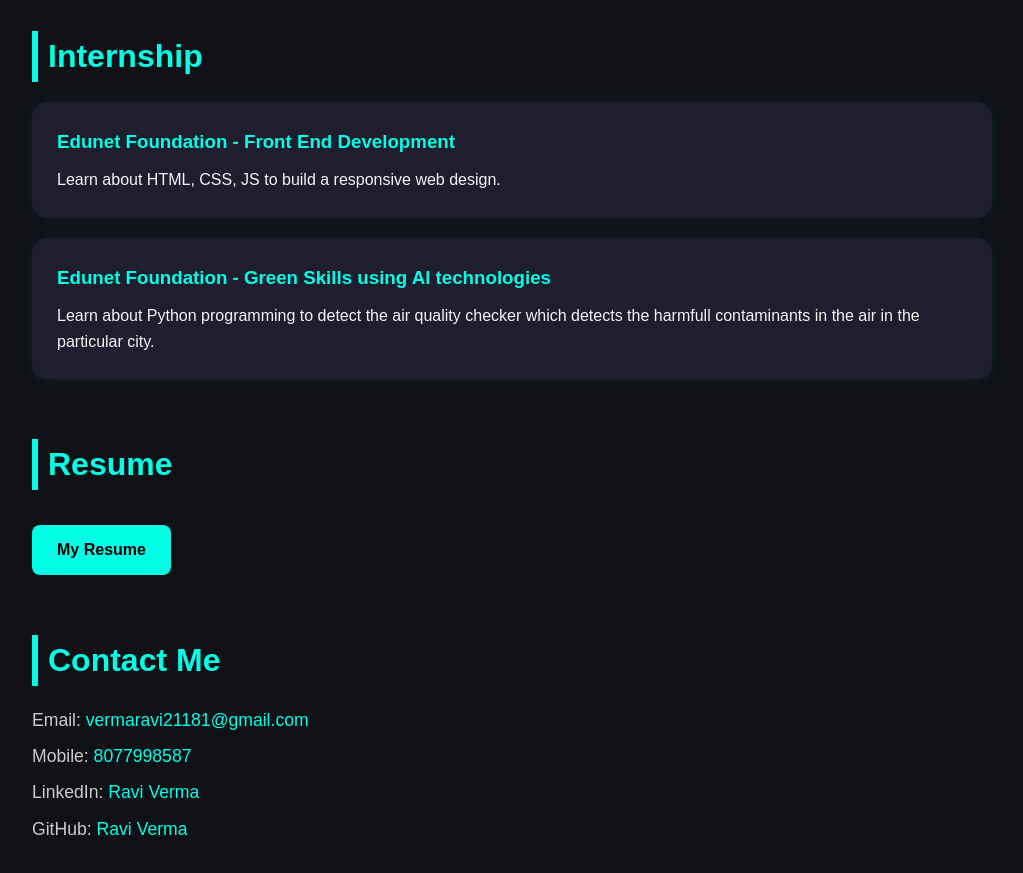
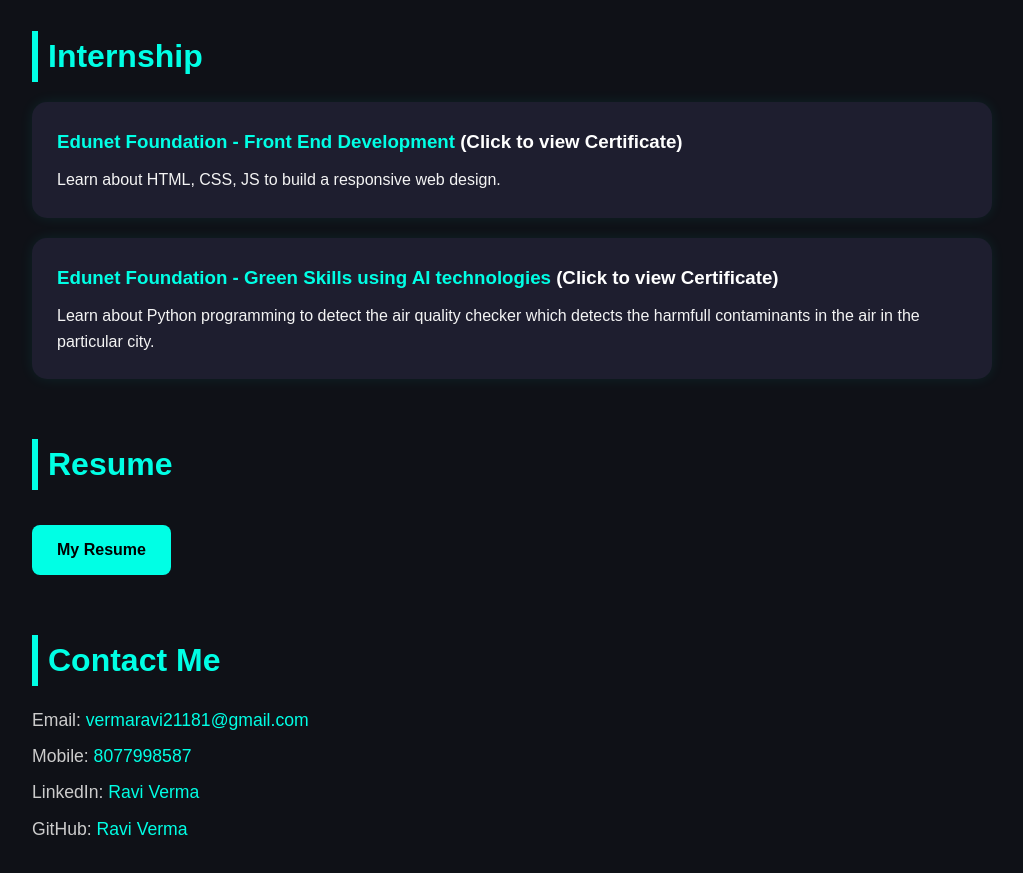
Before and after one commit to Ravi21181/MY_PORTFOLIO, a plain HTML site: page index.html in a window 1280 px wide. Shown: the part 1660-2533 px from the top of the page, without its empty margins (128-1151 px from the left). Drawn offline with Linux system fonts and the light colour scheme.

Commit message:
added my certificates

```diff
--- a/index.html
+++ b/index.html
@@ -82,12 +82,13 @@
     <h2>Internship</h2>
 
     <div class="internships">
-      <h3><i class="fas fa-globe"></i>Edunet Foundation - Front End Development</h3>
+      <h3><i class="fas fa-globe"></i>Edunet Foundation - Front End Development <a href="front end certificate.jpg" target="_blank" class="Certificate">(Click to view Certificate)</a> </h3>
       <p>Learn about HTML, CSS, JS to build a responsive web design.</p>
     </div>
 
     <div class="internships">
-      <h3><i class="fas fa-globe"></i>Edunet Foundation -  Green Skills using AI technologies</h3>
+
+      <h3><i class="fas fa-globe"></i>Edunet Foundation -  Green Skills using AI technologies <a href="AI&ML.jpg" target="_blank" class="Certificate">(Click to view Certificate)</a> </h3>
       <p>Learn about Python programming to detect the air quality checker which detects the harmfull contaminants in the air in the particular city.</p>
     </div>
   </section>
--- a/profile4.css
+++ b/profile4.css
@@ -225,6 +225,9 @@
     transform: scale(1.02);
   }
 
+  .Certificate{
+    color: white;
+  }
   /* Blog */
   .blog-posts {
     display: flex;
```
